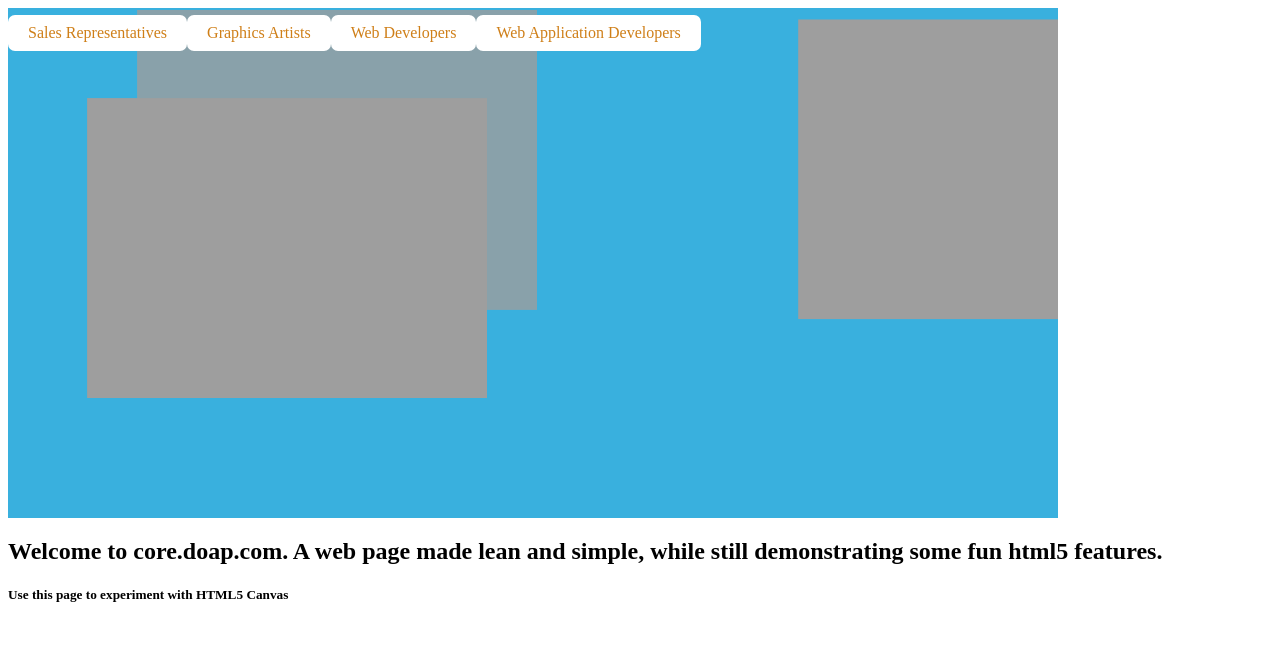
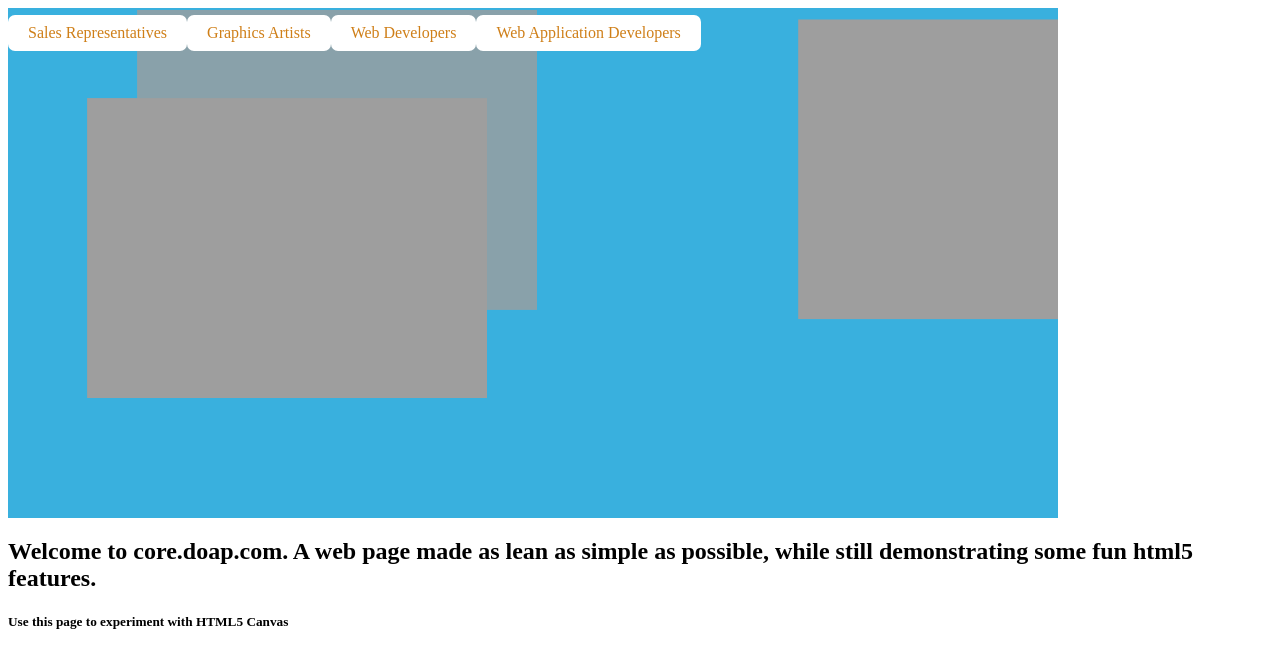
Before and after one commit to Doap/doap.com-header-animation-sample, a PHP site: page / in a window 1280 px wide. Shown: the top 668 px of the page. Run offline with PHP 8.4, Linux system fonts and the light colour scheme; some libraries are stand-ins or nearby versions.

Commit message:
Revert "change text in footer"
This reverts commit 76a5e3f5ec7d0e1bee82d65ff2364478f136eb00.

```diff
--- a/footer.php
+++ b/footer.php
@@ -1,2 +1,2 @@
-<h2>Welcome to core.doap.com.  A web page made  lean and simple, while still demonstrating some fun html5 features.</h2>
+<h2>Welcome to core.doap.com.  A web page made as lean as simple as possible, while still demonstrating some fun html5 features.</h2>
 <h5>Use this page to experiment with HTML5 Canvas</h5>
```
